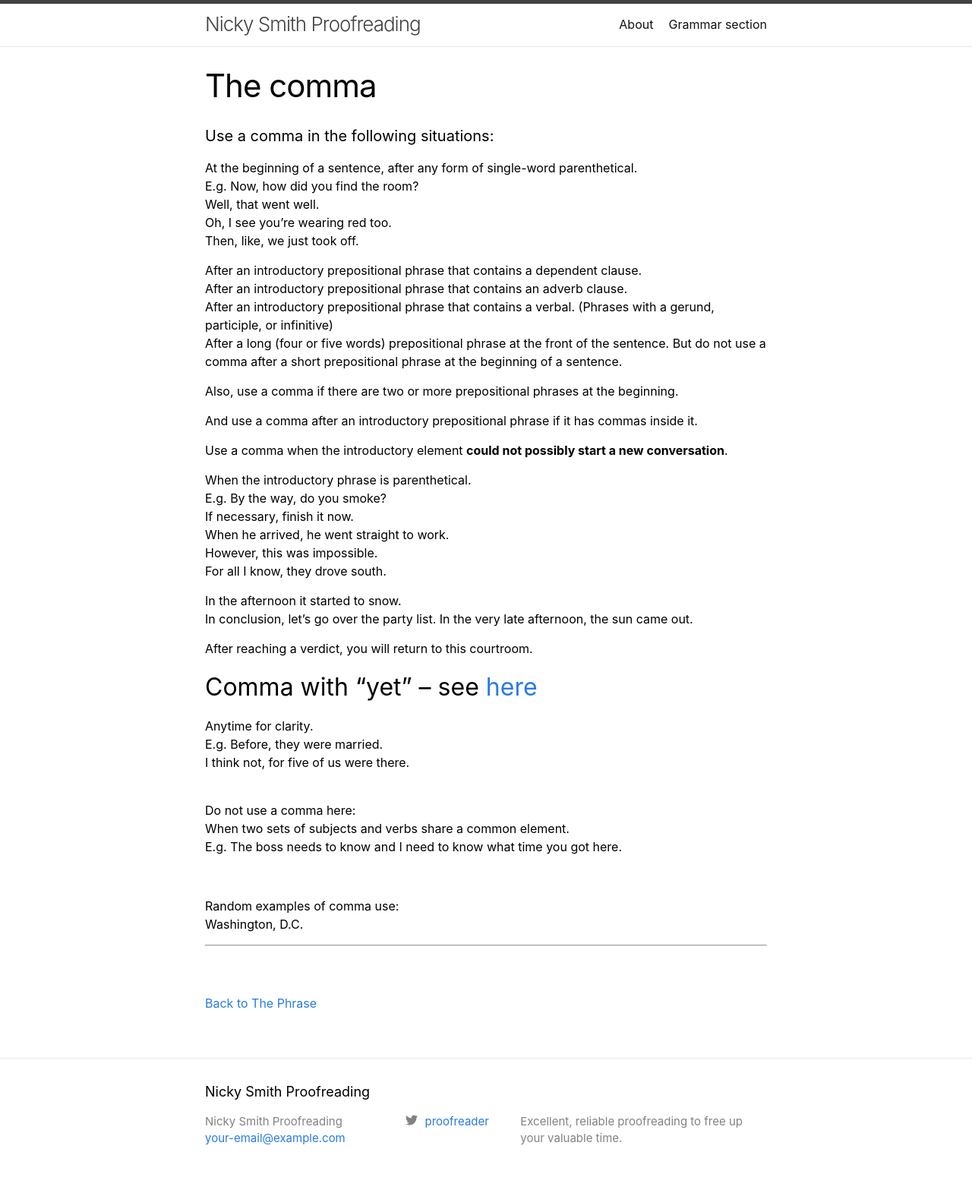
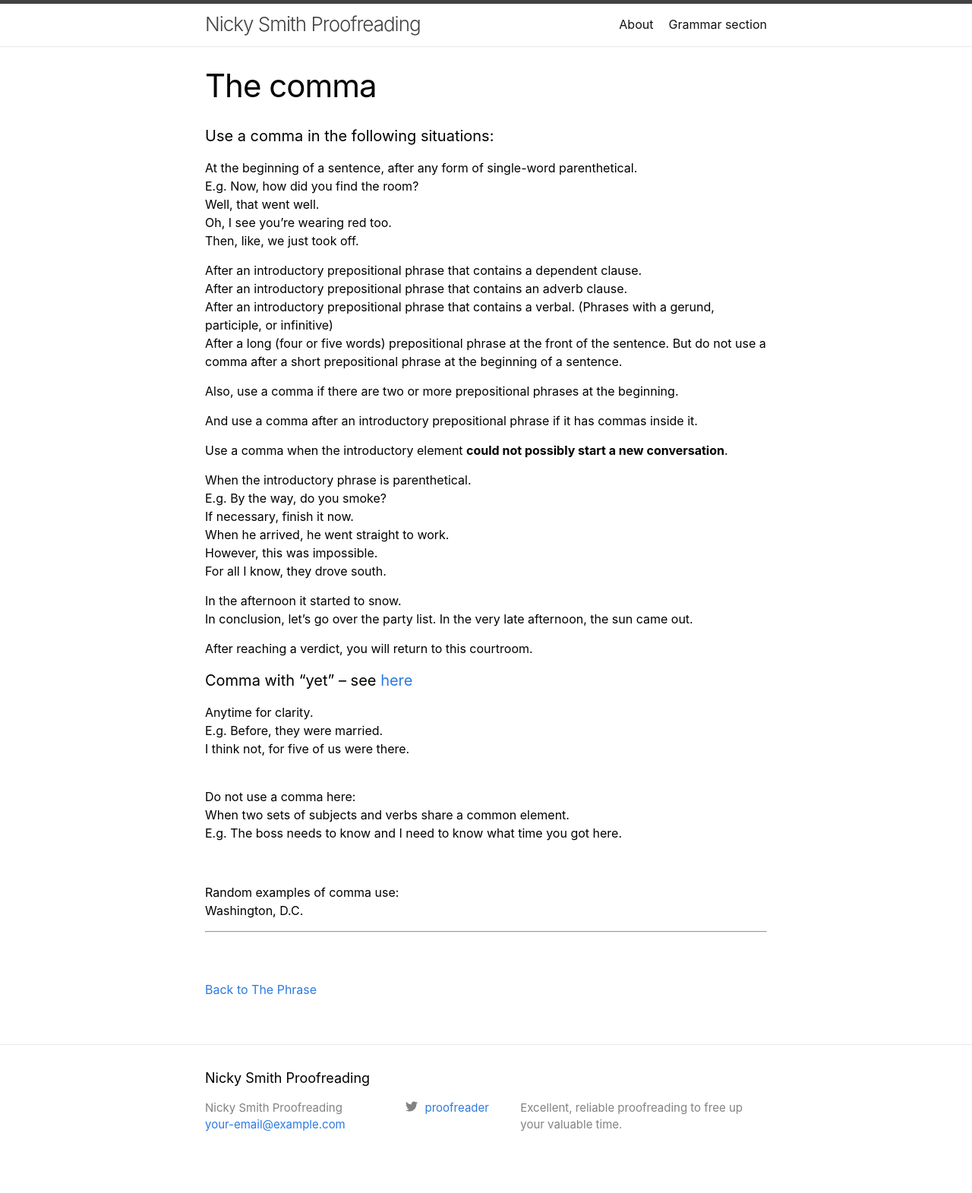
Before and after one commit to NickPax/my-website, a Jekyll site: the page built from _structures/the-comma.md, in a window 1280 px wide. Shown: the whole page at 76% size. Built offline with Jekyll 4.4.1, drawn with Linux system fonts in a browser that asks for light colours.

```diff
--- a/_structures/the-comma.md
+++ b/_structures/the-comma.md
@@ -38,7 +38,7 @@ In the very late afternoon, the sun came out.
 
 
 
-## Comma with "yet" -- see [here]({{site.baseurl}}/structures/coordinate-conjunction/#comma-with-yet)
+#### Comma with "yet" -- see [here]({{site.baseurl}}/structures/coordinate-conjunction/#comma-with-yet)
 
 Anytime for clarity.
 E.g. Before, they were married.
```
